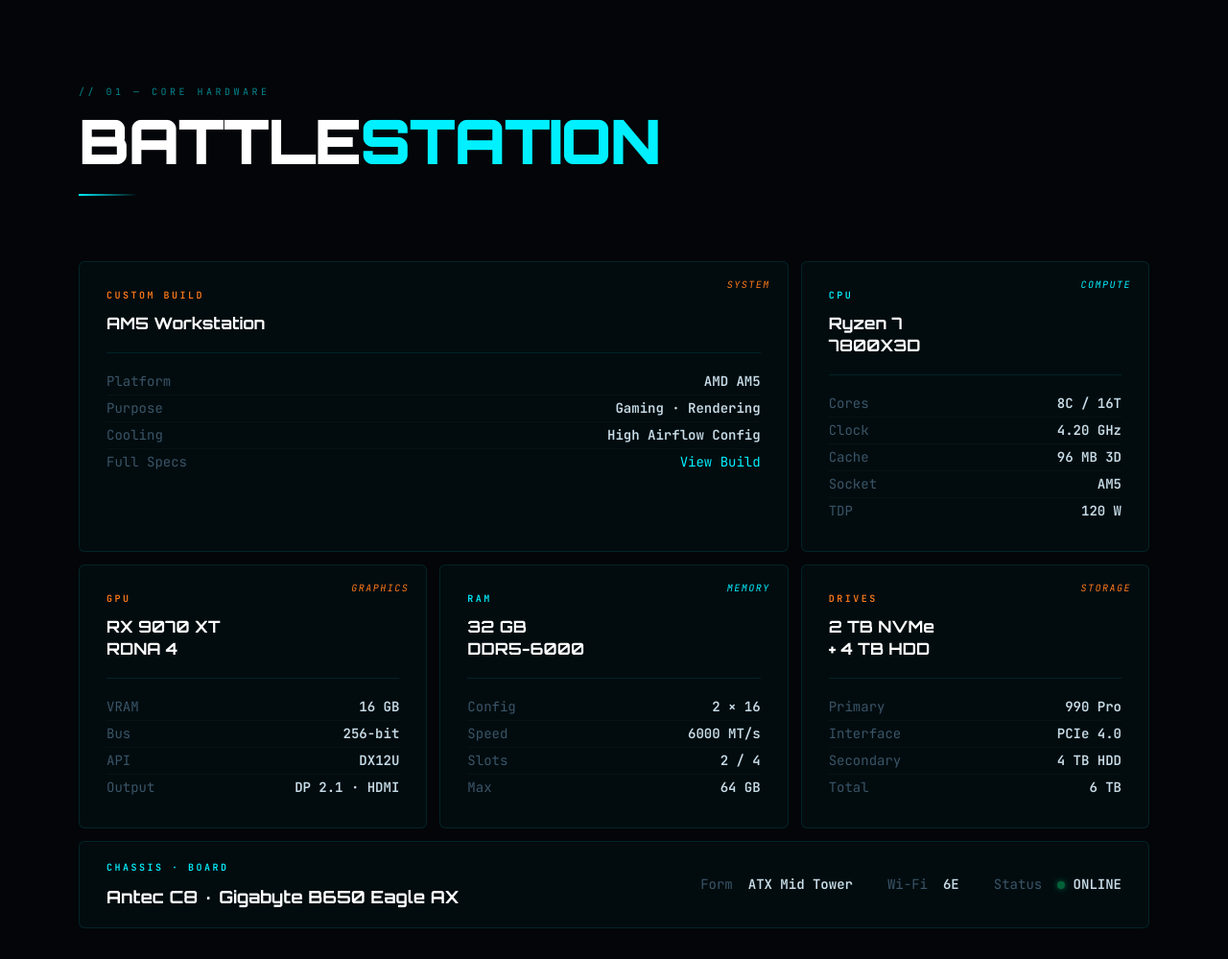
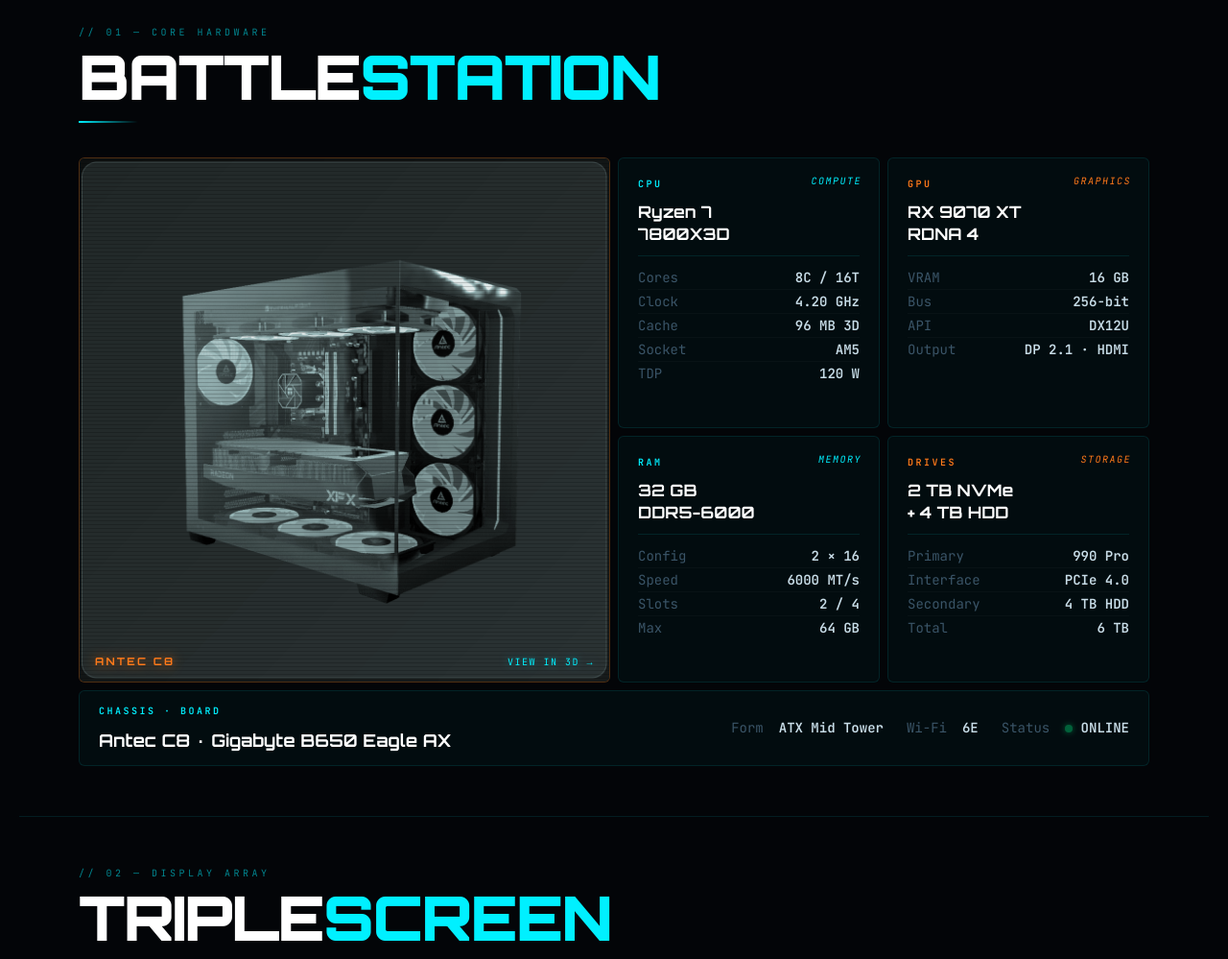
Before and after one commit to Probler-Yt/PCstats, a plain HTML site: page index.html in a window 1280 px wide. Shown: the part 880-1879 px from the top of the page at 96% size. Drawn offline with Linux system fonts and the light colour scheme.

Commit message:
Refactor code structure for improved readability and maintainability

```diff
--- a/index.html
+++ b/index.html
@@ -3,7 +3,26 @@
 <head>
 <meta charset="UTF-8">
 <meta name="viewport" content="width=device-width, initial-scale=1.0">
-<title>PROBLER'S LAB // SYSTEM OVERVIEW</title>
+
+<title>Probler's Lab — Battlestation &amp; Workshop</title>
+<meta name="description" content="Full system overview of Probler's lab — AMD Ryzen 7 7800X3D build, triple monitor setup, sim rig, Bambu Lab A1, and more. Based in Liverpool, UK.">
+
+<!-- Open Graph -->
+<meta property="og:title" content="Probler's Lab — Battlestation &amp; Workshop">
+<meta property="og:description" content="Full system overview of Probler's lab — AMD Ryzen 7 7800X3D build, triple monitor setup, sim rig, Bambu Lab A1, and more. Based in Liverpool, UK.">
+<meta property="og:image" content="https://probler.uk/assets/imgs/preview.png">
+<meta property="og:url" content="https://probler.uk">
+<meta property="og:type" content="website">
+
+<!-- Twitter Card -->
+<meta name="twitter:card" content="summary_large_image">
+<meta name="twitter:title" content="Probler's Lab — Battlestation &amp; Workshop">
+<meta name="twitter:description" content="Full system overview of Probler's lab — AMD Ryzen 7 7800X3D build, triple monitor setup, sim rig, Bambu Lab A1, and more. Based in Liverpool, UK.">
+<meta name="twitter:image" content="https://probler.uk/assets/imgs/preview.jpg">
+
+<!-- Canonical -->
+<link rel="canonical" href="https://probler.uk">
+
 <link rel="preconnect" href="https://fonts.googleapis.com">
 <link href="https://fonts.googleapis.com/css2?family=Orbitron:wght@400;700;900&family=JetBrains+Mono:ital,wght@0,400;0,600;1,400&display=swap" rel="stylesheet">
 <link rel="stylesheet" href="style.css">
@@ -14,7 +33,6 @@
 <header class="hero">
   <div class="hero-eyebrow">// SYSTEM.OVERVIEW — ALL NODES OPERATIONAL</div>
   <h1 class="hero-title">PROBLER'S<br><span class="glow">LAB</span></h1>
-  <!-- Hero image zone — set src to enable, remove style="display:none" if wrapper override needed -->
   <div class="hero-img"><img src="/assets/imgs/hero.png" alt="Lab hero image"></div>
   <div class="hero-sub">BATTLESTATION &nbsp;·&nbsp; WORKSHOP &nbsp;·&nbsp; SIM RIG &nbsp;·&nbsp; STUDIO</div>
   <div class="hero-stats">
@@ -46,30 +64,16 @@
     <div class="sh-bar"></div>
   </div>
 
-  <div class="g4 system-grid">
-
-    <!-- FEATURED SYSTEM -->
-    <div class="card feature am">
-      <div class="card-img-1">
-        <img src="/assets/imgs/build.jpg" alt="PC Build">
+  <div class="system-layout">
+    <!-- LEFT: PC image card -->
+    <div class="pc-img-card">
+      <img src="/assets/imgs/build.jpg" alt="PC Build — Antec C8">
+      <div class="pc-hud-label">ANTEC C8</div>
+      <a class="pc-hud-link" href="https://uk.buildcores.com/builds/AWrwYocH5" target="_blank" rel="noopener">VIEW IN 3D →</a>
     </div>
 
-      <span class="corner">SYSTEM</span>
-      <div class="c-tag" style="color:var(--amber)">CUSTOM BUILD</div>
-      <div class="c-name">AM5 Workstation</div>
-      <div class="c-div"></div>
-
-      <div class="sr"><span class="sk">Platform</span><span class="sv">AMD AM5</span></div>
-      <div class="sr"><span class="sk">Purpose</span><span class="sv">Gaming · Rendering</span></div>
-      <div class="sr"><span class="sk">Cooling</span><span class="sv">High Airflow Config</span></div>
-      <div class="sr">
-        <span class="sk">Full Specs</span>
-        <span class="sv">
-          <a href="https://uk.buildcores.com/builds/AWrwYocH5" target="_blank">View Build</a>
-        </span>
-      </div>
-    </div>
-
+    <!-- RIGHT: 2×2 spec grid -->
+    <div class="system-specs">
       <!-- CPU -->
       <div class="card">
         <span class="corner">COMPUTE</span>
@@ -118,29 +122,19 @@
         <div class="sr"><span class="sk">Secondary</span><span class="sv">4 TB HDD</span></div>
         <div class="sr"><span class="sk">Total</span><span class="sv">6 TB</span></div>
       </div>
-
+    </div>
   </div>
 
   <!-- SYSTEM BAR -->
   <div class="chassis-bar">
     <div>
       <div class="c-tag">CHASSIS · BOARD</div>
-      <div class="c-name" style="margin-bottom:0;font-size:18px;">
-        Antec C8 · Gigabyte B650 Eagle AX
+      <div class="c-name" style="margin-bottom:0;font-size:18px;">Antec C8 · Gigabyte B650 Eagle AX</div>
     </div>
-    </div>
-
     <div class="chassis-right">
-      <div class="sr" style="gap:16px;border:none;padding:0">
-        <span class="sk">Form</span><span class="sv">ATX Mid Tower</span>
-      </div>
-      <div class="sr" style="gap:16px;border:none;padding:0">
-        <span class="sk">Wi-Fi</span><span class="sv">6E</span>
-      </div>
-      <div class="sr" style="gap:16px;border:none;padding:0">
-        <span class="sk">Status</span>
-        <span class="sv"><span class="dot"></span>&nbsp;ONLINE</span>
-      </div>
+      <div class="sr" style="gap:16px;border:none;padding:0"><span class="sk">Form</span><span class="sv">ATX Mid Tower</span></div>
+      <div class="sr" style="gap:16px;border:none;padding:0"><span class="sk">Wi-Fi</span><span class="sv">6E</span></div>
+      <div class="sr" style="gap:16px;border:none;padding:0"><span class="sk">Status</span><span class="sv"><span class="dot"></span>&nbsp;ONLINE</span></div>
     </div>
   </div>
 </div>
@@ -155,9 +149,7 @@
     <div class="sh-bar"></div>
   </div>
 
-  <!-- Diagram -->
   <div class="mon-diagram">
-    <!-- Row 1: secondary on top, centered over primary -->
     <div class="mon-row">
       <div style="width:246px;"></div>
       <div>
@@ -170,8 +162,6 @@
       </div>
       <div style="width:94px;"></div>
     </div>
-
-    <!-- Row 2: primary + vertical -->
     <div class="mon-row">
       <div>
         <div class="mon primary">
@@ -248,7 +238,7 @@
       <div class="sr"><span class="sk">Switches</span><span class="sv">OmniPoint 2.0 Magnetic</span></div>
       <div class="sr"><span class="sk">Per-Key Display</span><span class="sv">OLED</span></div>
       <div class="sr"><span class="sk">Poll Rate</span><span class="sv">8000 Hz</span></div>
-      <div class="c-div" style="margin-top:16px;"></div>
+      <div class="c-div" style="margin-top:10px;"></div>
       <div class="sr"><span class="sk">Mouse</span><span class="sv">SteelSeries Aerox 5</span></div>
       <div class="sr"><span class="sk">Design</span><span class="sv">Honeycomb Lightweight</span></div>
       <div class="sr"><span class="sk">Buttons</span><span class="sv">5</span></div>
@@ -277,7 +267,7 @@
       <div class="c-name">DualSense ×3<br>+ Xbox Wireless</div>
       <div class="c-div"></div>
       <div class="sr"><span class="sk">PS5 DualSense</span><span class="sv">CUSTOM · HALL EFFECT MOD ×3</span></div>
-      <div class="c-div" style="margin-top:16px;"></div>
+      <div class="c-div" style="margin-top:10px;"></div>
       <div class="sr"><span class="sk">Xbox Wireless</span><span class="sv">Latest Gen</span></div>
       <div class="sr"><span class="sk">Bluetooth</span><span class="sv">5.2</span></div>
       <div class="sr"><span class="sk">Charging</span><span class="sv">USB-C</span></div>
@@ -340,7 +330,6 @@
   </div>
 
   <div class="g2">
-    <!-- Bambu -->
     <div class="card gr">
       <div class="card-img"><img src="assets/imgs/A1.png" alt="Bambu A1 printer"></div>
       <span class="corner">3D PRINTING</span>
@@ -355,7 +344,6 @@
       <div class="sr"><span class="sk">Layer Res.</span><span class="sv">50–350 μm</span></div>
     </div>
 
-    <!-- Tools placeholder -->
     <div class="card dash">
       <div class="c-tag" style="color:var(--dim)">TOOLS · WORKBENCH</div>
       <div class="c-name" style="color:var(--dim);margin-bottom:0;">Coming Soon</div>
@@ -396,25 +384,17 @@
 
     <div class="card am">
       <div class="card-img"><img src="assets/imgs/toyrender4.png" alt="3D art"></div>
-  <span class="corner" style="color: var(--cyan);">CREATIVE</span>
+      <span class="corner" style="color:var(--cyan)">CREATIVE</span>
       <div class="c-tag" style="color:var(--cyan)">POST-PROCESSING</div>
       <div class="c-name">3D ART · PHOTOGRAPHY</div>
       <div class="c-div"></div>
-
       <div class="sr"><span class="sk">Software</span><span class="sv">Blender · Photoshop</span></div>
       <div class="sr"><span class="sk">Focus</span><span class="sv">3D Renders · Photo Edits</span></div>
       <div class="sr"><span class="sk">Specialty</span><span class="sv">Vehicle Visualisation</span></div>
       <div class="sr"><span class="sk">Output</span><span class="sv">Wallpapers · Cinematics</span></div>
       <div class="sr"><span class="sk">Projects</span><span class="sv">Wallpaper Engine</span></div>
-<div class="sr">
-  <span class="sk">Portfolio</span>
-  <span class="sv">
-    <a href="https://www.instagram.com/the.mahjoub/" target="_blank" rel="noopener">
-      @the.mahjoub
-    </a>
-  </span>
-</div></div>
-
+      <div class="sr"><span class="sk">Portfolio</span><span class="sv"><a href="https://www.instagram.com/the.mahjoub/" target="_blank" rel="noopener">@the.mahjoub</a></span></div>
+    </div>
   </div>
 </div>
 
@@ -458,18 +438,18 @@
   </div>
 
   <!-- Footer -->
-  <div style="margin-top:114px;padding-top:42px;border-top:1px solid var(--border);display:flex;justify-content:space-between;align-items:center;flex-wrap:wrap;gap:20px;">
+  <div style="margin-top:68px;padding-top:32px;border-top:1px solid var(--border);display:flex;justify-content:space-between;align-items:center;flex-wrap:wrap;gap:20px;">
     <div>
       <div style="font-family:'Orbitron',monospace;font-size:26px;font-weight:900;color:#fff;letter-spacing:-0.02em;">PROBLER</div>
       <div style="font-size:12px;color:var(--dim);margin-top:6px;letter-spacing:0.15em;">probler.uk &nbsp;·&nbsp; Liverpool, UK &nbsp;·&nbsp; Mech. Eng.</div>
     </div>
     <div style="text-align:right;">
-      <div style="font-size:10px;color:var();letter-spacing:0.2em;">SYSTEM OVERVIEW</div>
-      <div style="font-size:10px;color:var();letter-spacing:0.2em;margin-top:4px;">FEB 2026 — v1.0</div>
+      <div style="font-size:10px;color:var(--muted);letter-spacing:0.2em;">SYSTEM OVERVIEW</div>
+      <div style="font-size:10px;color:var(--muted);letter-spacing:0.2em;margin-top:4px;">FEB 2026 — v1.0</div>
     </div>
   </div>
 </div>
+
 <script src="script.js"></script>
 </body>
-</body>
 </html>
--- a/style.css
+++ b/style.css
@@ -189,19 +189,19 @@ nav a:hover, nav a.active {
 .section-wrap {
   position:relative;
   z-index:1;
-  padding:114px 62px;
+  padding:52px 62px;
   max-width:1240px;
   margin:0 auto;
 }
 
-.sh { margin-bottom:68px; }
+.sh { margin-bottom:36px; }
 
 .sh-tag {
   font-size:10px;
   letter-spacing:0.35em;
   color:var(--cyan);
   opacity:.55;
-  margin-bottom:13px;
+  margin-bottom:8px;
 }
 
 .sh-title {
@@ -219,7 +219,7 @@ nav a:hover, nav a.active {
   width:62px;
   height:2px;
   background:linear-gradient(90deg,var(--cyan),transparent);
-  margin-top:23px;
+  margin-top:14px;
 }
 .sh-bar.amber-bar { background:linear-gradient(90deg,var(--amber),transparent); }
 
@@ -231,16 +231,16 @@ nav a:hover, nav a.active {
 }
 
 /* ── CARDS ── */
-.g4 { display:grid; grid-template-columns:repeat(auto-fit,minmax(286px,1fr)); gap:13px; }
-.g3 { display:grid; grid-template-columns:repeat(auto-fit,minmax(351px,1fr)); gap:13px; }
-.g2 { display:grid; grid-template-columns:repeat(auto-fit,minmax(442px,1fr)); gap:13px; }
-.g1 { display:grid; grid-template-columns:1fr; gap:13px; }
+.g4 { display:grid; grid-template-columns:repeat(auto-fit,minmax(286px,1fr)); gap:8px; }
+.g3 { display:grid; grid-template-columns:repeat(auto-fit,minmax(351px,1fr)); gap:8px; }
+.g2 { display:grid; grid-template-columns:repeat(auto-fit,minmax(442px,1fr)); gap:8px; }
+.g1 { display:grid; grid-template-columns:1fr; gap:8px; }
 
 .card {
   background:var(--surface);
   border:1px solid var(--border);
   border-radius:6px;
-  padding:28px;
+  padding:20px;
   position:relative;
   overflow:hidden;
   transition:transform .3s, border-color .3s, background .3s;
@@ -285,20 +285,20 @@ nav a:hover, nav a.active {
   font-weight:700;
   color:#fff;
   line-height:1.35;
-  margin-bottom:18px;
+  margin-bottom:10px;
 }
 
 .c-div {
   height:1px;
   background:var(--border);
-  margin-bottom:16px;
+  margin-bottom:10px;
 }
 
 .sr {
   display:flex;
   justify-content:space-between;
   align-items:baseline;
-  padding:4.5px 0;
+  padding:3px 0;
   font-size:14px;
   gap:13px;
   border-bottom:1px solid rgba(255,255,255,0.025);
@@ -331,8 +331,8 @@ nav a:hover, nav a.active {
   background:rgba(0,240,255,.02);
   border:1px solid var(--border);
   border-radius:8px;
-  padding:46px 30px 36px;
-  margin-bottom:42px;
+  padding:28px 24px 20px;
+  margin-bottom:24px;
   display:flex;
   flex-direction:column;
   align-items:center;
@@ -402,17 +402,17 @@ nav a:hover, nav a.active {
   justify-content:space-between;
   align-items:center;
   flex-wrap:wrap;
-  gap:18px;
-  padding:20px 28px;
+  gap:12px;
+  padding:14px 20px;
   background:var(--surface);
   border:1px solid var(--border);
   border-radius:6px;
-  margin-top:13px;
+  margin-top:8px;
 }
 
 .chassis-right {
   display:flex;
-  gap:36px;
+  gap:24px;
   flex-wrap:wrap;
 }
 
@@ -425,14 +425,14 @@ nav a:hover, nav a.active {
   justify-content:center;
   align-items:center;
   text-align:center;
-  min-height:234px;
+  min-height:160px;
 }
 
 .dash-body {
   font-size:14px;
   color:var(--dim);
   line-height:2;
-  margin-top:13px;
+  margin-top:8px;
 }
 
 /* ── CARD IMAGE SLOT ── */
@@ -441,7 +441,7 @@ nav a:hover, nav a.active {
   position: relative;
   height: 150px;
   overflow: hidden;
-  margin: -28px -28px 20px;
+  margin: -20px -20px 14px;
   border-radius: 5px 5px 0 0;
 }
 
@@ -483,7 +483,7 @@ nav a:hover, nav a.active {
   position: relative;
   height: 270px;
   overflow: hidden;
-  margin: -28px -28px 20px;
+  margin: -20px -20px 14px;
   border-radius: 5px 5px 0 0;
 }
 
@@ -563,6 +563,97 @@ nav a:hover, nav a.active {
   pointer-events: none;
 }
 
+/* ── SYSTEM SECTION LAYOUT ── */
+.system-layout {
+  display: grid;
+  grid-template-columns: 1fr 1fr;
+  gap: 8px;
+  margin-bottom: 8px;
+}
+
+.system-specs {
+  display: grid;
+  grid-template-columns: 1fr 1fr;
+  gap: 8px;
+}
+
+.pc-img-card {
+  position: relative;
+  overflow: hidden;
+  border-radius: 6px;
+  border: 1px solid rgba(255,122,26,0.3);
+  background: var(--surface);
+  min-height: 200px;
+  transition: border-color .3s;
+}
+
+.pc-img-card:hover { border-color: rgba(255,122,26,0.6); }
+
+.pc-img-card img {
+  width: 100%;
+  height: 100%;
+  object-fit: cover;
+  display: block;
+  filter: grayscale(100%) contrast(1.1) brightness(0.9);
+}
+
+/* scanlines */
+.pc-img-card::before {
+  content: '';
+  position: absolute;
+  inset: 0;
+  background: repeating-linear-gradient(
+    0deg, transparent, transparent 3px,
+    rgba(0,0,0,0.18) 3px, rgba(0,0,0,0.18) 4px
+  );
+  z-index: 2;
+  pointer-events: none;
+}
+
+/* cyan overlay */
+.pc-img-card::after {
+  content: '';
+  position: absolute;
+  inset: 0;
+  background: rgba(0,240,255,0.12);
+  mix-blend-mode: color;
+  z-index: 1;
+  pointer-events: none;
+}
+
+.pc-hud-label {
+  position: absolute;
+  bottom: 14px;
+  left: 16px;
+  z-index: 3;
+  font-family: 'Orbitron', monospace;
+  font-size: 11px;
+  font-weight: 700;
+  letter-spacing: 0.2em;
+  color: var(--amber);
+  text-shadow: 0 0 12px rgba(255,122,26,0.7);
+}
+
+.pc-hud-link {
+  position: absolute;
+  bottom: 14px;
+  right: 16px;
+  z-index: 3;
+  font-size: 10px;
+  letter-spacing: 0.15em;
+  color: var(--cyan);
+  text-decoration: none;
+  text-shadow: 0 0 10px rgba(0,240,255,0.5);
+  transition: opacity .2s;
+}
+
+.pc-hud-link:hover { opacity: 0.75; text-decoration: underline; }
+
+@media(max-width:900px){
+  .system-layout { grid-template-columns: 1fr; }
+  .pc-img-card { min-height: 220px; }
+}
+
 /* ── KEYFRAMES ── */
 @keyframes fadeUp {
   from{opacity:0;transform:translateY(22px)}
@@ -578,7 +669,7 @@ nav a:hover, nav a.active {
 
 /* ── RESPONSIVE ── */
 @media(max-width:640px){
-  .section-wrap{padding:78px 28px;}
+  .section-wrap{padding:40px 20px;}
   nav{padding:0 28px;}
   .hero{padding:28px;}
   .hero-stats{gap:0;}
```
Also changed, not shown: assets/imgs/preview.png (added). Lines whose indentation alone changed are shown as unchanged.
